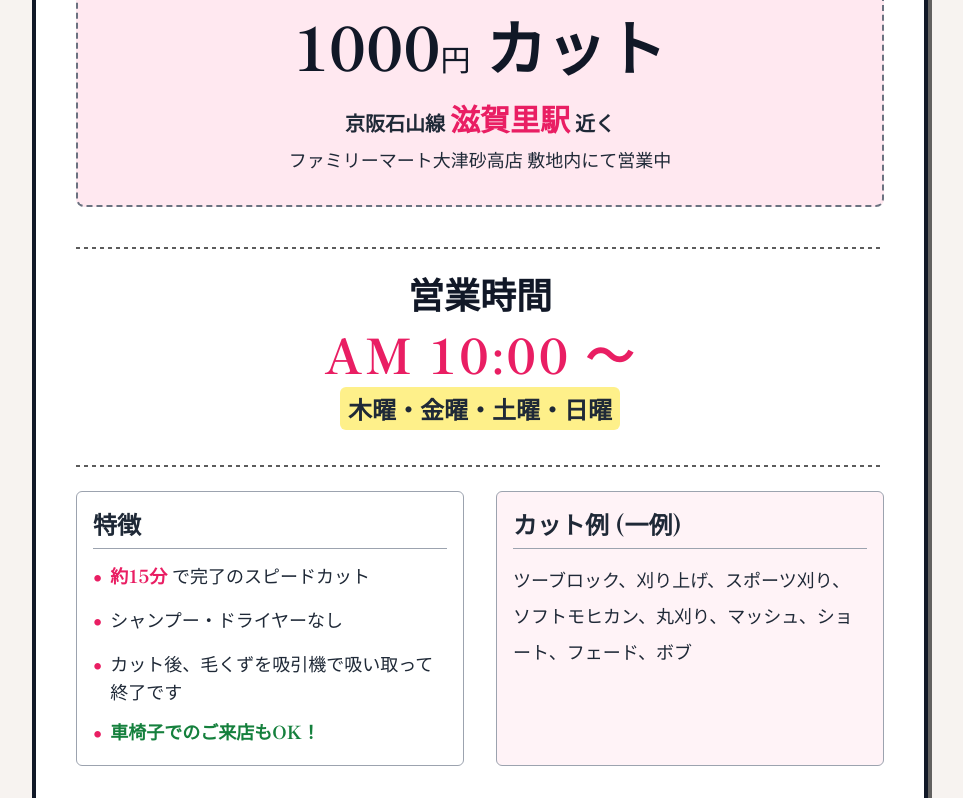
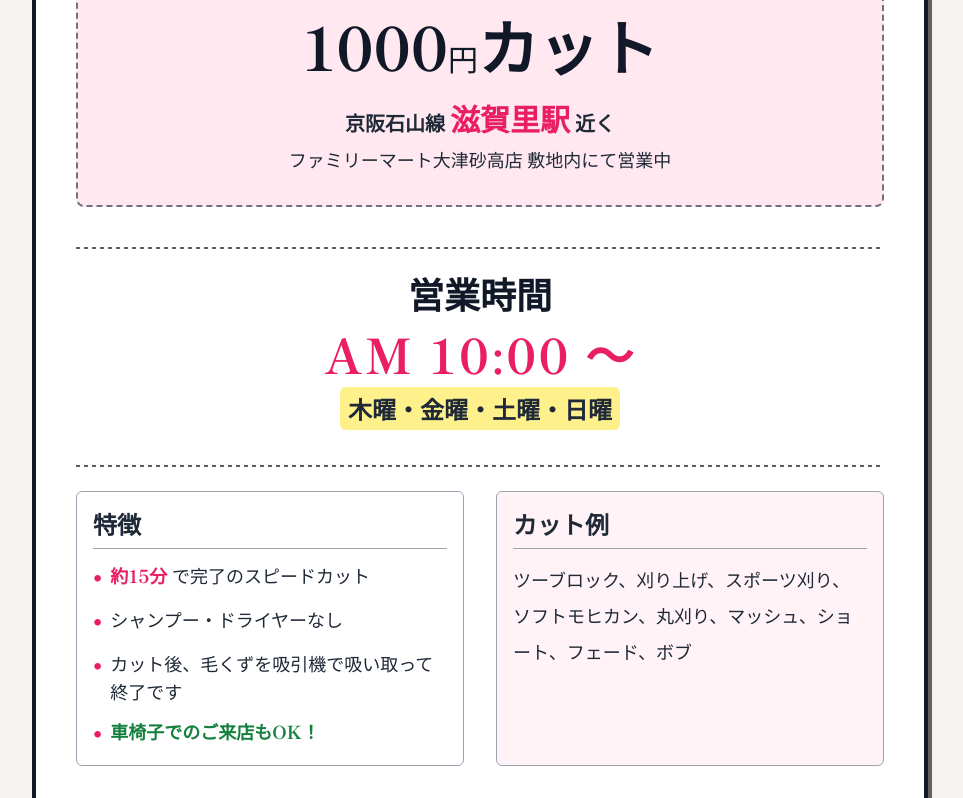
Before and after one commit to aipath-jp/canary1000, a plain HTML site: page index.html in a window 1280 px wide. Shown: the part 423-1221 px from the top of the page, without its empty margins (160-1123 px from the left). Drawn offline with nearby package versions, Linux system fonts and the light colour scheme.

Commit message:
Update index.html

```diff
--- a/index.html
+++ b/index.html
@@ -82,8 +82,8 @@
         </header>
 
         <section class="mb-10 p-6 sm:p-8 bg-canary-pink rounded-lg border-2 border-dashed border-gray-500">
-            <h2 class="text-5xl sm:text-6xl font-bold text-center mb-6 text-gray-900">
-                1000<small class="text-3xl font-normal">円</small> カット
+            <h2 class="text-4xl sm:text-6xl font-bold text-center mb-6 text-gray-900">
+                1000<small class="text-3xl font-normal">円</small>カット
             </h2>
 
             <div class="text-center space-y-2">
@@ -147,7 +147,7 @@
 
             <div class="p-4 border border-gray-400 rounded-md bg-canary-pink/50">
                 <h3 class="text-2xl font-bold mb-3 border-b border-gray-400 pb-2">
-                    カット例 (一例)
+                    カット例
                 </h3>
                 <p class="text-lg leading-loose">
                     ツーブロック、刈り上げ、スポーツ刈り、ソフトモヒカン、丸刈り、マッシュ、ショート、フェード、ボブ
```
